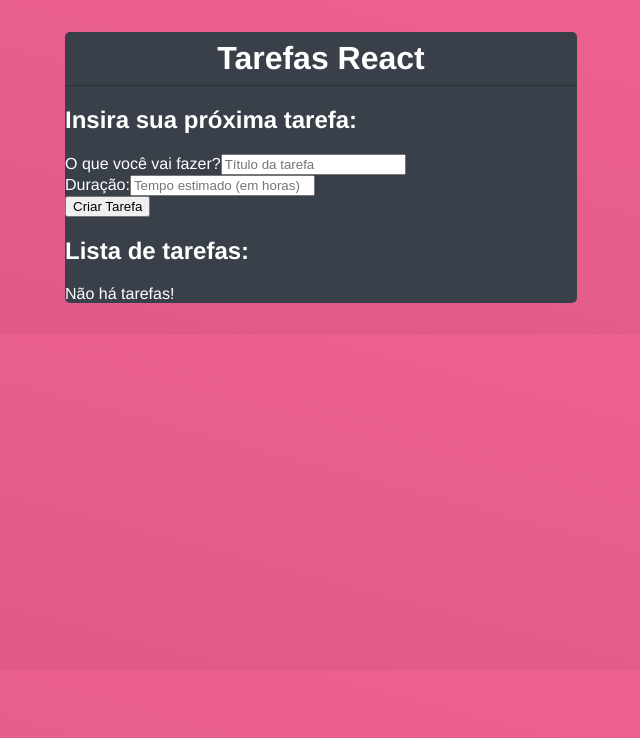
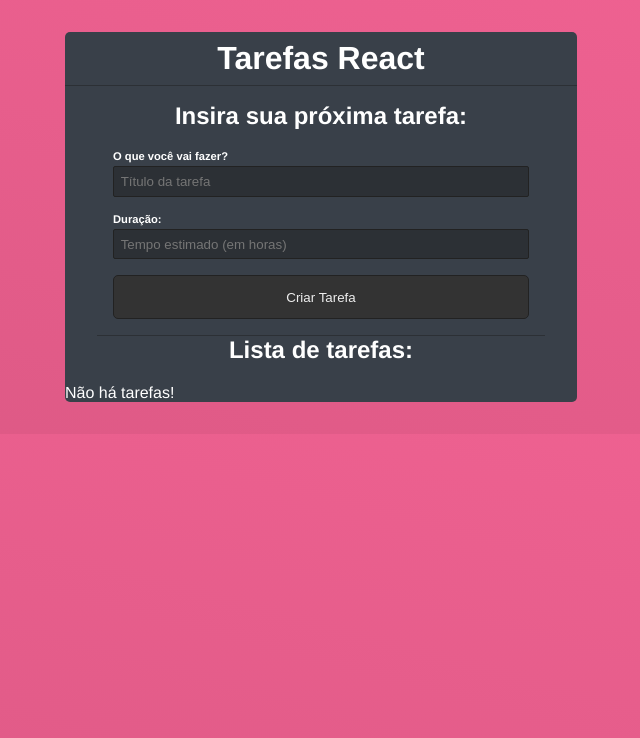
Before and after one commit to JoaoChaves65/Tarefas-App, a React (Create React App) app: page / in a window 1280 px wide. Shown: the top 738 px of the page, without its empty margins (319-959 px from the left). Built offline with nearby package versions, Linux system fonts and the light colour scheme.

Commit message:
CSS do container das tarefas

```diff
--- a/src/App.css
+++ b/src/App.css
@@ -15,3 +15,48 @@
 .tarefa-header h1{
     margin: 0;
 }
+
+
+
+.form-tarefa{
+    padding: 1em;
+    margin: 0 2em;
+    border-bottom: 1px solid #2C3035;
+}
+
+.form-tarefa h2,
+.list-tarefa h2 {
+    text-align: center;
+    margin-top: 0;
+}
+
+.form-control {
+    display: flex;
+    flex-direction: column;
+    margin-bottom: 1em;
+}
+
+.form-control label {
+    font-weight: bold;
+    font-size: .7em;
+    margin-bottom: .4em;
+}
+
+.form-control input {
+    border: 1px solid #222;
+    border-radius: 2px;
+    background-color: #2C3035;
+    padding: .5em;
+    color: #DFDFDF;
+}
+
+input[type="submit"] {
+    background-color: #333;
+    color: #EEE;
+    display: block;
+    width: 100%;
+    border: 1px solid #222;
+    border-radius: 5px;
+    padding: 1em;
+    cursor: pointer;
+}
```
